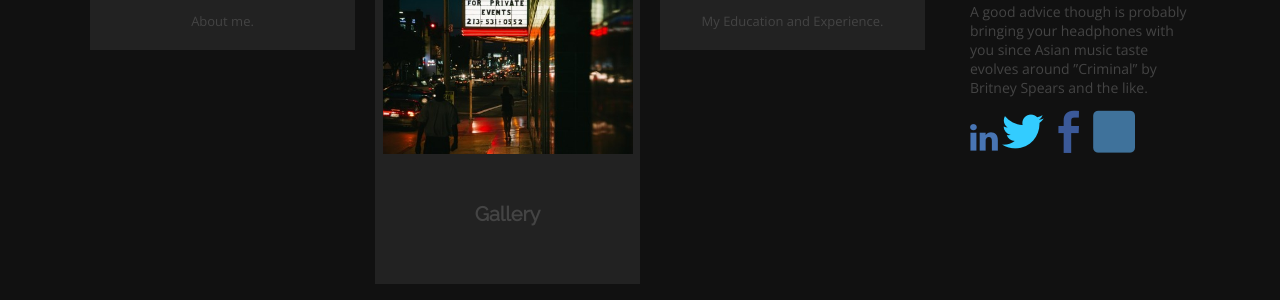
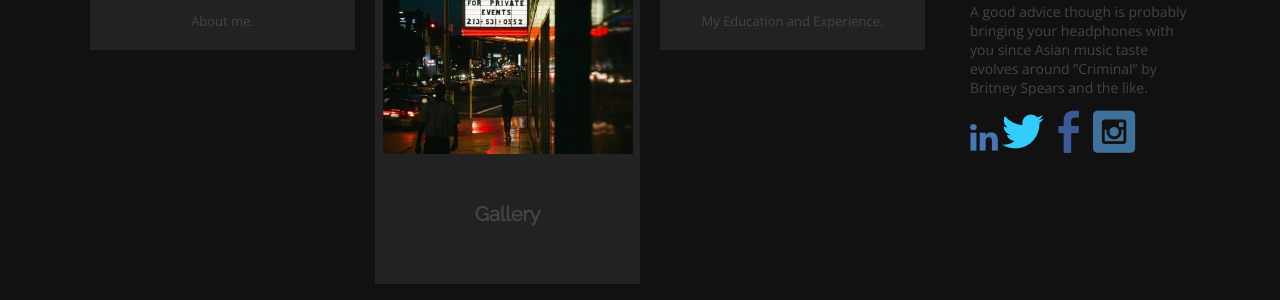
Before and after one commit to BJJohnston/Jwilks, a Jekyll site: the page built from index.html, in a window 1280 px wide. Shown: the part 577-877 px from the top of the page. Built offline with Jekyll 4.4.1, drawn with Linux system fonts in a browser that asks for light colours; some web fonts are replaced.

Commit message:
Updated '_includes/sidebar.html' via CloudCannon

```diff
--- a/_includes/sidebar.html
+++ b/_includes/sidebar.html
@@ -32,5 +32,5 @@ Yep, a city in southern Viet Nam. Did you know Saigon has some of the world's mo
 </a>
 
 <a href="{{site.instagram}}">
-  <i class="icon-3x icon-instagram"></i>
+  <i class="icon-3x icon-instagram-sign"></i>
 </a>
```
